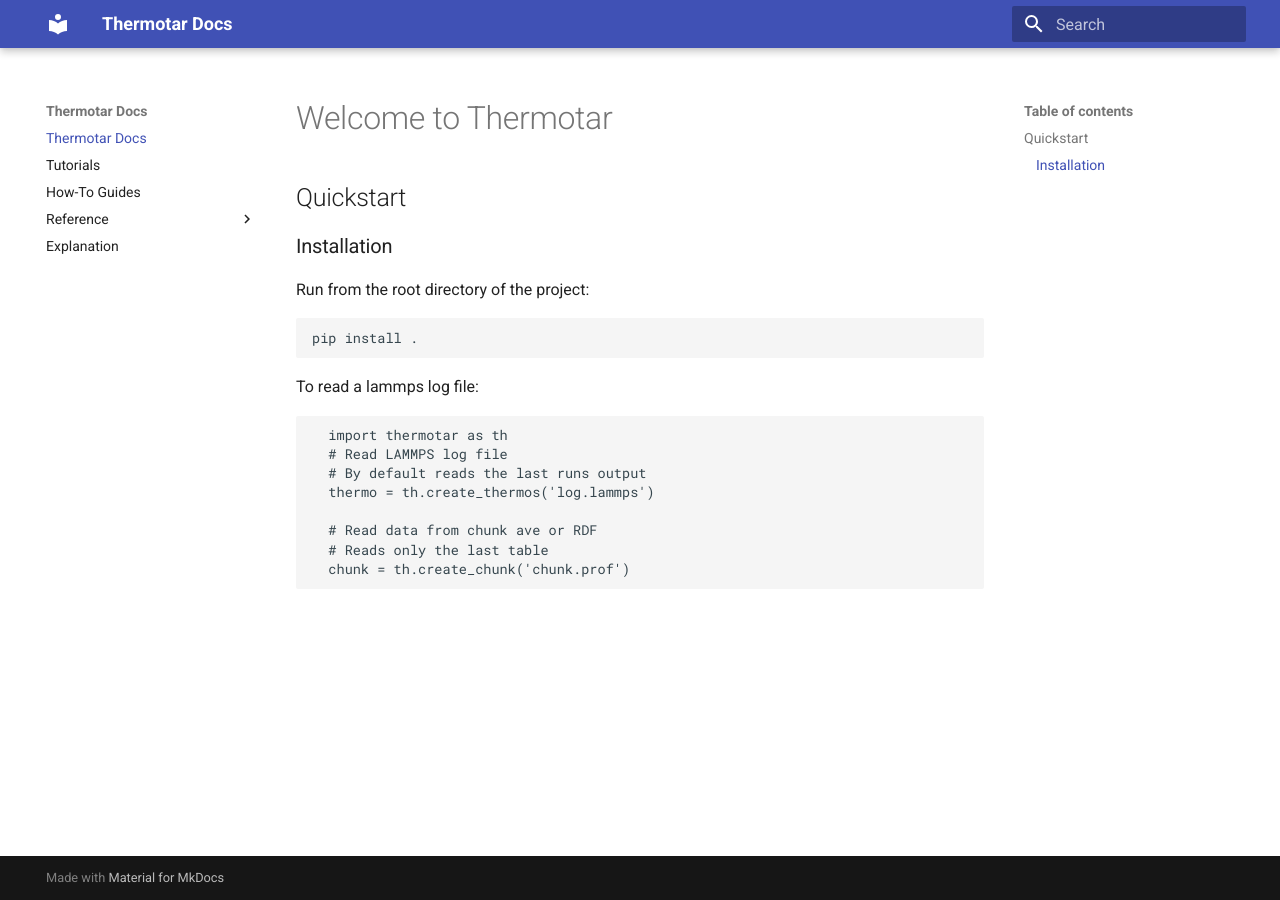
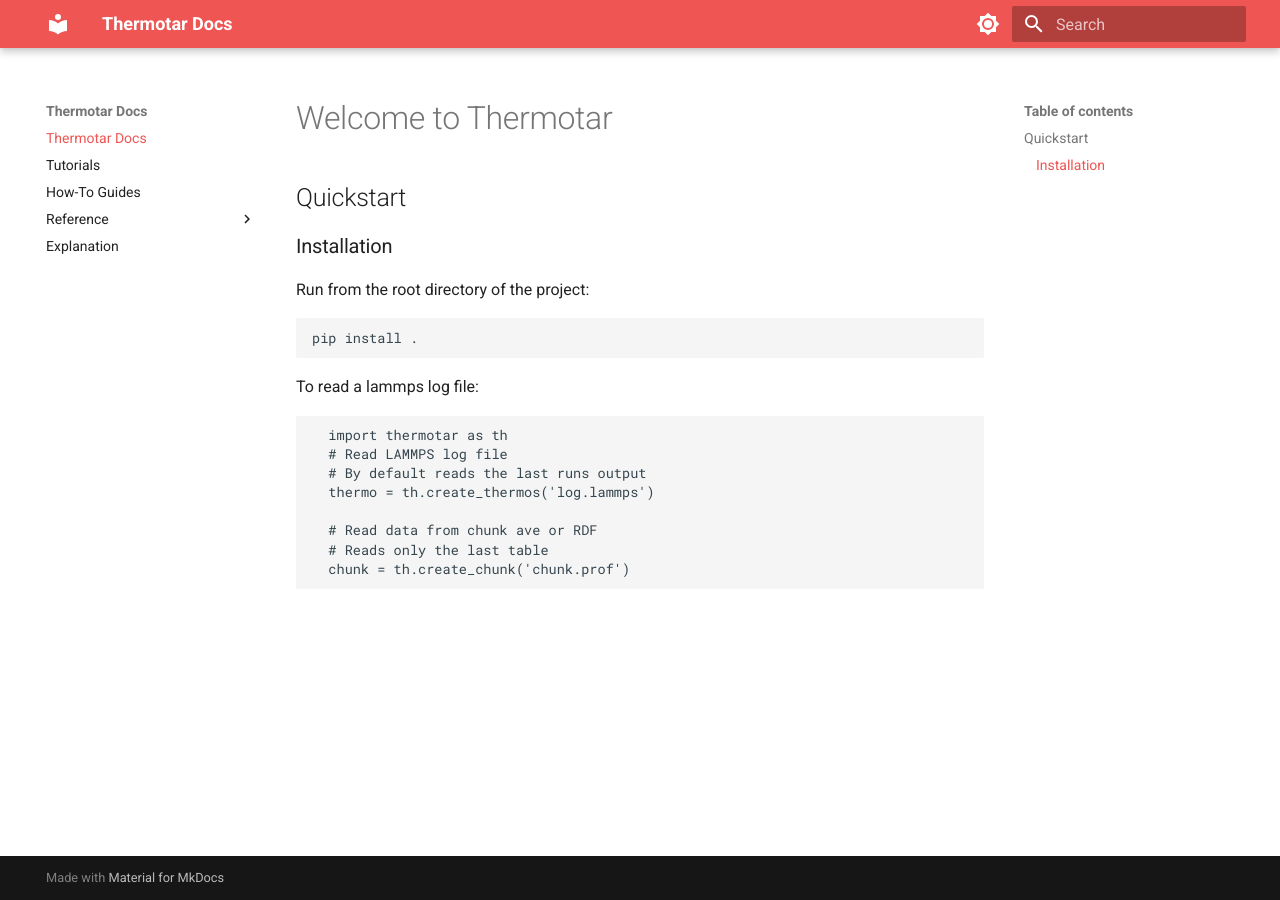
Before and after one commit to chappertron/thermotar, an MkDocs documentation site: the page built from docs/index.md, in a window 1280 px wide. Built offline with MkDocs 1.6.1 and Material for MkDocs 9.7.7, drawn with Linux system fonts in a browser that asks for light colours.

Commit message:
Updated mkdocs options

```diff
--- a/mkdocs.yml
+++ b/mkdocs.yml
@@ -1,7 +1,23 @@
 site_name: Thermotar Docs
 
-theme: material
-
+theme:
+  name: material
+  palette:
+    - media: '(prefers-color-scheme: light)'
+      scheme: default
+      primary: red
+      accent: red
+      toggle:
+        icon: material/brightness-7
+        name: Switch to dark mode
+    - media: '(prefers-color-scheme: dark)' ## Obey the system color scheme
+      scheme: slate
+      primary: red
+      accent: red
+      toggle:
+        icon: material/brightness-4
+        name: Switch to light mode
+    # can use navigation_depth to allow more layers of docs to be shown in the sidebar
 nav:
   - Thermotar Docs: index.md
   - tutorials.md
```
